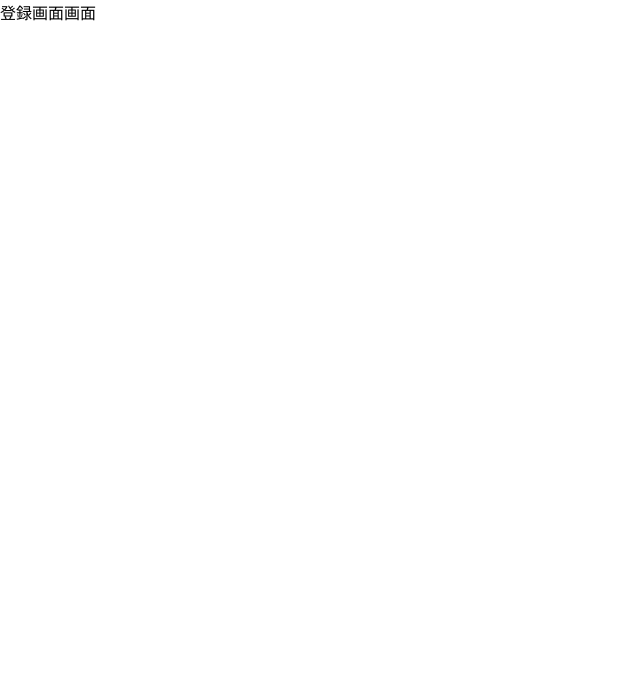
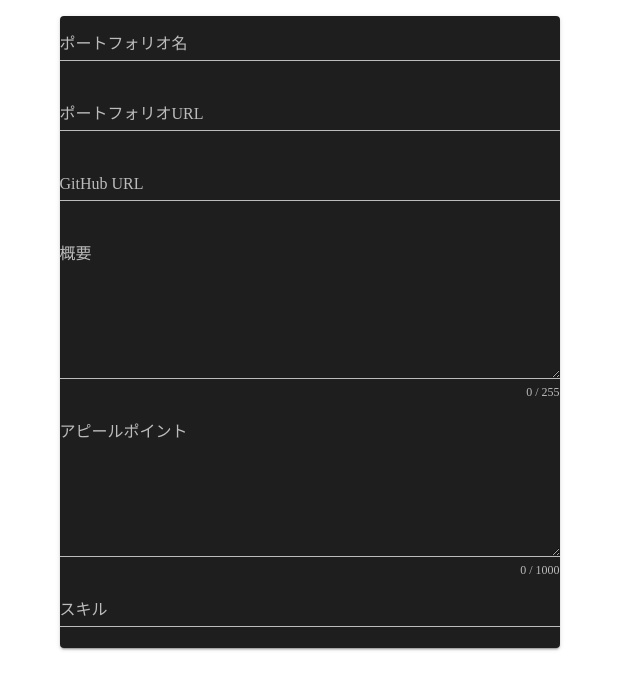
Before and after one commit to haruto830/pflist-frontend, a Nuxt app: page /insert in a window 1280 px wide. Shown: the top 690 px of the page, without its empty margins (0-640 px from the left). Built offline with nearby package versions, Linux system fonts and the light colour scheme.

Commit message:
add page

```diff
--- a/pages/insert.vue
+++ b/pages/insert.vue
@@ -1,3 +1,18 @@
 <template>
-  <div>登録画面画面</div>
+  <div>
+    <v-container grid-list-md text-xs-center>
+      <v-card dark class="mx-auto" style="max-width: 500px;">
+        <v-text-field label="ポートフォリオ名"></v-text-field>
+        <v-text-field label="ポートフォリオURL"></v-text-field>
+        <v-text-field label="GitHub URL"></v-text-field>
+        <v-textarea label="概要" value="" :counter="255"></v-textarea>
+        <v-textarea
+          label="アピールポイント"
+          value=""
+          :counter="1000"
+        ></v-textarea>
+        <v-text-field label="スキル"></v-text-field>
+      </v-card>
+    </v-container>
+  </div>
 </template>
```
